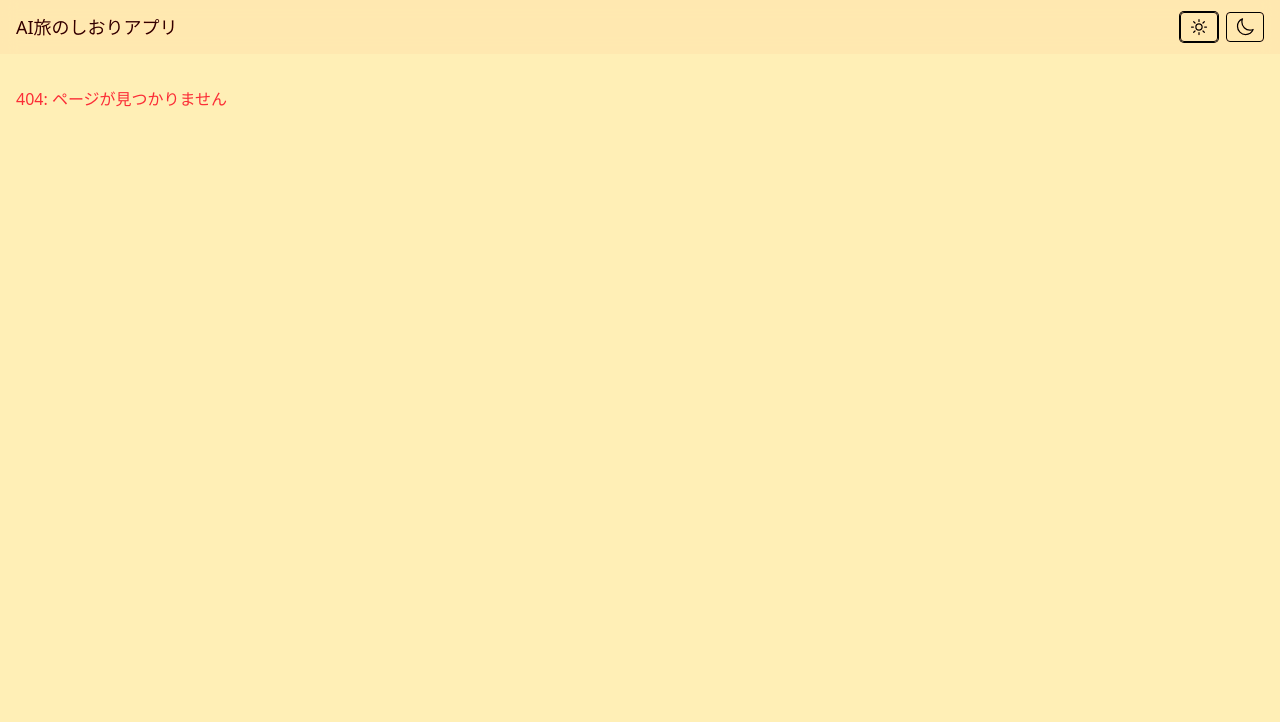
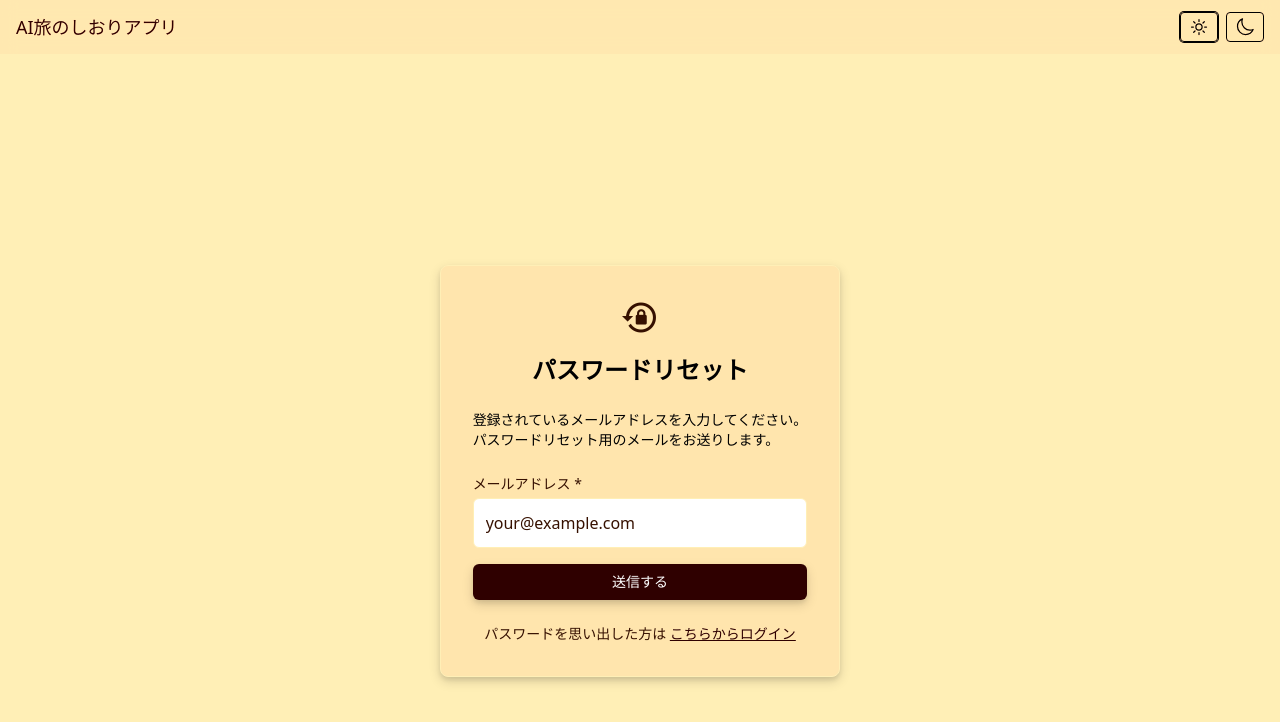
Before and after one commit to beita-1024/trip-shiori, a Next.js app in the folder frontend/: page /forgot-password in a window 1280 px wide. Before the commit this address had no page. Shown: the top 722 px of the page. Built offline with nearby package versions, Linux system fonts and the light colour scheme.

Commit message:
feat(frontend): パスワードリセット要求ページの追加

```diff
--- /dev/null
+++ b/frontend/src/app/forgot-password/ForgotPasswordFeature.tsx
@@ -0,0 +1,256 @@
+"use client";
+
+import React, { useState } from "react";
+import { useRouter } from "next/navigation";
+import { Card, Heading, FormField, InputWithPlaceholder, Button, SimpleForm } from "@/components/Primitives";
+
+/**
+ * パスワードリセット要求フォームのデータ型
+ */
+interface ForgotPasswordFormData {
+  email: string;
+}
+
+/**
+ * パスワードリセット要求機能のメインコンポーネント
+ *
+ * メールアドレスを入力してパスワードリセットメールを送信する機能を提供します。
+ * ユーザー列挙耐性のため、常に204 No Contentを返し、成功・失敗に関わらず
+ * 同じメッセージを表示します。
+ *
+ * 主な機能：
+ * - フォームバリデーション（クライアント側）
+ * - API連携（POST /auth/password-reset/request）
+ * - エラーハンドリング（429レート制限のみ特別扱い）
+ * - 成功時のUXフロー（完了メッセージ表示）
+ * - 二重送信防止（送信中はボタン無効化）
+ *
+ * @returns レンダリングされたForgotPasswordFeatureコンポーネント
+ */
+export default function ForgotPasswordFeature() {
+  const router = useRouter();
+
+  // フォーム状態
+  const [formData, setFormData] = useState<ForgotPasswordFormData>({
+    email: "",
+  });
+
+  // UI状態
+  const [isSubmitting, setIsSubmitting] = useState(false);
+  const [errors, setErrors] = useState<Partial<ForgotPasswordFormData>>({});
+  const [apiError, setApiError] = useState<string>("");
+  const [showSuccessMessage, setShowSuccessMessage] = useState(false);
+
+  /**
+   * フォームフィールドの値を更新する
+   *
+   * @param field - 更新するフィールド名
+   * @param value - 新しい値
+   */
+  const handleFieldChange = (field: keyof ForgotPasswordFormData, value: string) => {
+    setFormData(prev => ({ ...prev, [field]: value }));
+    // フィールド変更時にエラーをクリア
+    if (errors[field]) {
+      setErrors(prev => ({ ...prev, [field]: undefined }));
+    }
+    if (apiError) {
+      setApiError("");
+    }
+  };
+
+  /**
+   * クライアント側バリデーション
+   *
+   * @param data - バリデーション対象のフォームデータ
+   * @returns バリデーションエラーのマップ
+   */
+  const validateForm = (data: ForgotPasswordFormData): Partial<ForgotPasswordFormData> => {
+    const newErrors: Partial<ForgotPasswordFormData> = {};
+
+    // メールアドレスの検証
+    if (!data.email.trim()) {
+      newErrors.email = "メールアドレスは必須です";
+    } else if (!/^[^\s@]+@[^\s@]+\.[^\s@]+$/.test(data.email)) {
+      newErrors.email = "正しいメールアドレス形式で入力してください";
+    }
+
+    return newErrors;
+  };
+
+  /**
+   * フォーム送信処理
+   */
+  const handleSubmit = async () => {
+    if (isSubmitting) return; // 二重送信を早期にガード
+
+    // クライアント側バリデーション
+    const validationErrors = validateForm(formData);
+    if (Object.keys(validationErrors).length > 0) {
+      setErrors(validationErrors);
+      return;
+    }
+
+    setIsSubmitting(true);
+    setApiError("");
+
+    // タイムアウト/中断の設定
+    let timeoutId: number | undefined;
+    const controller = new AbortController();
+    try {
+      timeoutId = window.setTimeout(() => controller.abort(), 10000); // 10秒で中断
+
+      const apiUrl = process.env.NEXT_PUBLIC_API_URL || 'http://localhost:4002';
+
+      // デバッグ情報（開発環境のみ）
+      if (process.env.NEXT_PUBLIC_DEBUG === 'true') {
+        console.log('API URL:', apiUrl);
+      }
+
+      const response = await fetch(`${apiUrl}/auth/password-reset/request`, {
+        method: "POST",
+        headers: {
+          "Content-Type": "application/json",
+        },
+        body: JSON.stringify({
+          email: formData.email.trim(),
+        }),
+        signal: controller.signal,
+      });
+
+      if (response.status === 204) {
+        // 成功時：完了メッセージを表示（ユーザー列挙耐性のため常に同じメッセージ）
+        setShowSuccessMessage(true);
+      } else {
+        // エラーレスポンスの処理
+        switch (response.status) {
+          case 429:
+            setApiError("リクエストが多すぎます。しばらく時間をおいて再度お試しください。");
+            break;
+          default:
+            // その他のエラーは一般化メッセージを表示
+            setApiError("送信に失敗しました。しばらく時間をおいて再度お試しください。");
+        }
+      }
+    } catch (error) {
+      if (error instanceof DOMException && error.name === "AbortError") {
+        setApiError("リクエストがタイムアウトしました。ネットワーク状況を確認して再度お試しください。");
+      } else {
+        console.error("Password reset request error:", error);
+        setApiError("ネットワークエラーが発生しました。インターネット接続を確認してください。");
+      }
+    } finally {
+      if (timeoutId !== undefined) window.clearTimeout(timeoutId);
+      setIsSubmitting(false);
+    }
+  };
+
+  // 成功メッセージ表示中の場合
+  if (showSuccessMessage) {
+    return (
+      <section className="min-h-screen flex items-center justify-center bg-app">
+        <Card elevation={2} className="max-w-md mx-auto p-8 text-center">
+          <div className="mb-4">
+            <i className="mdi mdi-email-check text-4xl text-green-600 mb-4" aria-hidden />
+          </div>
+          <Heading className="text-green-600 mb-4">送信完了</Heading>
+          <p className="text-body mb-6">
+            送信しました。メールをご確認ください。
+          </p>
+          <div className="space-y-3">
+            <Button
+              onClick={() => router.push("/login")}
+              className="w-full"
+            >
+              ログインページに戻る
+            </Button>
+            <Button
+              kind="ghost"
+              onClick={() => {
+                setShowSuccessMessage(false);
+                setFormData({ email: "" });
+              }}
+              className="w-full"
+            >
+              もう一度送信する
+            </Button>
+          </div>
+        </Card>
+      </section>
+    );
+  }
+
+  return (
+    <section className="min-h-screen flex items-center justify-center bg-app">
+      <Card elevation={2} className="max-w-md mx-auto p-8">
+        <div className="mb-4 text-center">
+          <i className="mdi mdi-lock-reset text-4xl text-muted mb-4" aria-hidden />
+        </div>
+        <Heading className="text-center mb-6">パスワードリセット</Heading>
+
+        <div className="mb-6">
+          <p className="text-body text-sm">
+            登録されているメールアドレスを入力してください。<br />
+            パスワードリセット用のメールをお送りします。
+          </p>
+        </div>
+
+        <SimpleForm onSubmit={handleSubmit}>
+          {/* メールアドレス */}
+          <FormField label="メールアドレス" id="email" required>
+            <InputWithPlaceholder
+              id="email"
+              type="email"
+              placeholder="your@example.com"
+              value={formData.email}
+              onChange={(e) => handleFieldChange("email", e.target.value)}
+              name="email"
+              autoComplete="email"
+              aria-invalid={!!errors.email}
+              aria-describedby={errors.email ? "email-error" : undefined}
+              className={errors.email ? "border-red-500" : ""}
+              disabled={isSubmitting}
+            />
+            {errors.email && (
+              <p id="email-error" className="mt-1 text-sm text-red-600" role="alert">
+                {errors.email}
+              </p>
+            )}
+          </FormField>
+
+          {/* APIエラー表示 */}
+          {apiError && (
+            <div className="mb-4 p-3 bg-red-50 border border-red-200 rounded-md">
+              <p className="text-sm text-red-600" role="alert">
+                {apiError}
+              </p>
+            </div>
+          )}
+
+          {/* 送信ボタン */}
+          <Button
+            type="submit"
+            disabled={isSubmitting}
+            className="w-full"
+          >
+            {isSubmitting ? "送信中..." : "送信する"}
+          </Button>
+        </SimpleForm>
+
+        {/* ログインページへのリンク */}
+        <div className="mt-6 text-center">
+          <p className="text-muted text-sm">
+            パスワードを思い出した方は{" "}
+            <button
+              type="button"
+              onClick={() => router.push("/login")}
+              className="text-accent hover:text-accent-hover underline"
+              disabled={isSubmitting}
+            >
+              こちらからログイン
+            </button>
+          </p>
+        </div>
+      </Card>
+    </section>
+  );
+}
--- /dev/null
+++ b/frontend/src/app/forgot-password/page.tsx
@@ -0,0 +1,15 @@
+"use client";
+import React from "react";
+import ForgotPasswordFeature from "./ForgotPasswordFeature";
+
+/**
+ * パスワードリセット要求ページ
+ *
+ * メールアドレスを入力してパスワードリセットメールを送信するページコンポーネントです。
+ * ForgotPasswordFeatureコンポーネントをラップして、ページレベルの機能を提供します。
+ *
+ * @returns パスワードリセット要求ページのレンダリング結果
+ */
+export default function ForgotPasswordPage() {
+  return <ForgotPasswordFeature />;
+}
```
